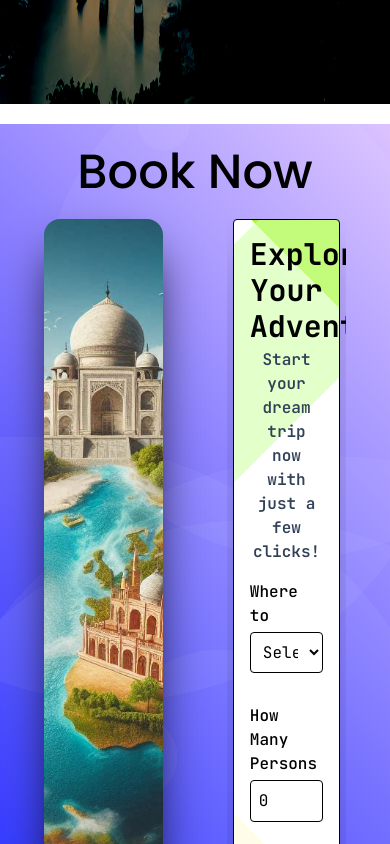
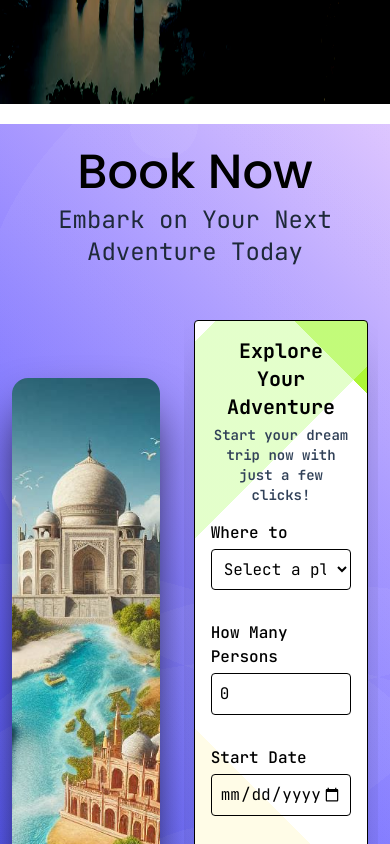
Before and after one commit to aktech27/jain-online-fe-project, a React (Vite) app: page / in a window 390 px wide. Shown: the part 740-1584 px from the top of the page. Built offline with nearby package versions, Linux system fonts and the light colour scheme.

Commit message:
Working on responsiveness

```diff
--- a/src/components/About/About.tsx
+++ b/src/components/About/About.tsx
@@ -13,8 +13,8 @@ import BgImage from '../../assets/AboutBg.jpg';
 const About = () => {
   return (
     <section id="gallery" className="min-h-screen py-6 about-section-gradient">
-      <h3 className="text-center text-5xl">About Us</h3>
-      <h4 className="text-center text-2xl text-gray-800 mb-4 mt-2">Discover Our Passion for Travel and Commitment to Unforgettable Experiences</h4>
+      <h3 className="text-center text-2xl md:text-3xl lg:text-5xl">About Us</h3>
+      <h4 className="text-center text-sm md:text-3md lg:text-2xl text-gray-800 mb-4 mt-2">Discover Our Passion for Travel and Commitment to Unforgettable Experiences</h4>
       <div className="min-h-[400px] lg:min-h-[70vh] grid grid-cols-1 lg:grid-cols-2 gap-8 rounded-lg m-4 p-4">
         <div className="w-full h-full p-4 flex items-center justify-center rounded-lg overflow-hidden relative">
           <div className="absolute w-full h-full z-1">
@@ -47,16 +47,16 @@ const About = () => {
               detail.
             </p>
           </div>
-          <div className="w-[85%] mx-auto p-8 border-2 border-blue-500 mt-10 flex justify-around rounded-xl text-md">
-            <div className="flex flex-col items-center">
+          <div className="w-[85%] mx-auto p-8 border-2 border-blue-500 mt-10 flex flex-col sm:flex-row justify-around rounded-xl text-md">
+            <div className="flex flex-row sm:flex-col items-center">
               <span className="text-3xl font-extrabold mr-2">5+</span>
               <span>Years</span>
             </div>
-            <div className="flex flex-col items-center">
+            <div className="flex flex-row sm:flex-col items-center">
               <span className="text-3xl font-extrabold mr-2">10+</span>
               <span>Destinations</span>
             </div>
-            <div className="flex flex-col items-center">
+            <div className="flex flex-row sm:flex-col items-center">
               <span className="text-3xl font-extrabold mr-2">10000+</span>
               <span>Journeys</span>
             </div>
--- a/src/components/BookNow/BookNowForm.tsx
+++ b/src/components/BookNow/BookNowForm.tsx
@@ -129,8 +129,8 @@ const BookNowForm = () => {
 
   return (
     <div className="w-[90%] mx-auto p-4 border rounded shadow-2xl form-gradient">
-      <h5 className="text-3xl font-bold mb-1 text-center">Explore Your Adventure</h5>
-      <h6 className="text-3md font-semibold text-center text-slate-700 mb-4">Start your dream trip now with just a few clicks!</h6>
+      <h5 className="text-xl lg:text-3xl font-bold mb-1 text-center">Explore Your Adventure</h5>
+      <h6 className="text-sm lg:text-3md font-semibold text-center text-slate-700 mb-4">Start your dream trip now with just a few clicks!</h6>
       <form ref={formRef} onSubmit={handleSubmit}>
         <div className="mb-4">
           <label className="block text-2sm font-medium mb-1">Where to</label>
--- a/src/components/BookNow/BookSection.tsx
+++ b/src/components/BookNow/BookSection.tsx
@@ -3,16 +3,17 @@ import BookNowForm from './BookNowForm';
 
 const BookSection = () => {
   return (
-    <section id="booknow" className="h-screen py-6 book-section-gradient">
+    <section id="booknow" className="min-h-screen py-6 book-section-gradient">
       <h3 className="text-center text-5xl">Book Now</h3>
-      <div className="flex items-center p-3 py-6 h-full">
-        <div className="w-[50%] h-full p-3 flex items-center">
-          <div className="w-[75%] mx-auto h-[750px] overflow-hidden rounded-2xl shadow-2xl shadow-black">
+      <h4 className="text-center text-2xl text-gray-800 mb-4 mt-2">Embark on Your Next Adventure Today</h4>
+      <div className="flex items-center py-6 h-full">
+        <div className="w-[100%] md:w-[50%] h-full p-3 flex items-center">
+          <div className="w-[100%] md:w-[85%] lg:w-[75%] mx-auto h-[750px] overflow-hidden rounded-2xl shadow-2xl shadow-black">
             <img src={BgImage} alt="travel-sample" className="object-cover h-full shadow-2xl" />
           </div>
         </div>
-        <div className="w-[50%] h-full p-3 flex items-center">
-          <div className="w-[75%] mx-auto h-[750px] overflow-hidden">
+        <div className="w-[100%] md:w-[50%] h-full p-3 flex items-center">
+          <div className="w-[100%] md:w-[85%] lg:w-[75%] mx-auto min-h-[750px] overflow-hidden">
             <BookNowForm />
           </div>
         </div>
--- a/src/components/Packages/Packages.tsx
+++ b/src/components/Packages/Packages.tsx
@@ -88,7 +88,7 @@ const Packages = () => {
   return (
     <section id="booknow" className="min-h-screen py-6">
       <h3 className="text-center text-5xl">Our Packages</h3>
-      <div className="grid grid-cols-3 gap-10 mx-auto w-[80vw] my-4">
+      <div className="grid grid-cols-1 md:grid-cols-2 lg:grid-cols-3 gap-10 mx-auto w-[80vw] my-4">
         {packageItems.map((pkg) => (
           <PackageCard key={pkg.id} image={pkg.image} name={pkg.placeName} description={pkg.description} price={pkg.price} rating={pkg.rating} />
         ))}
```
